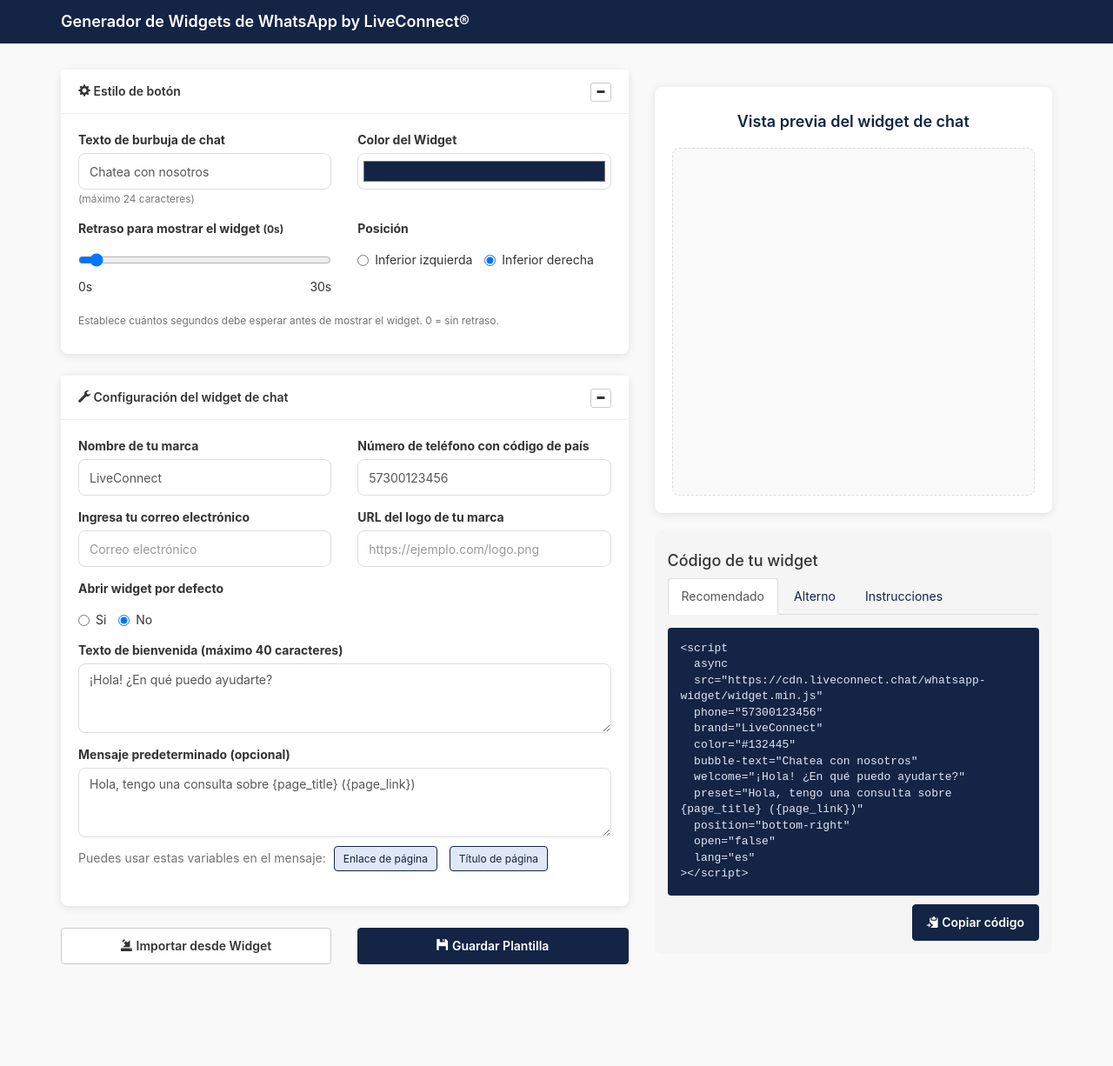
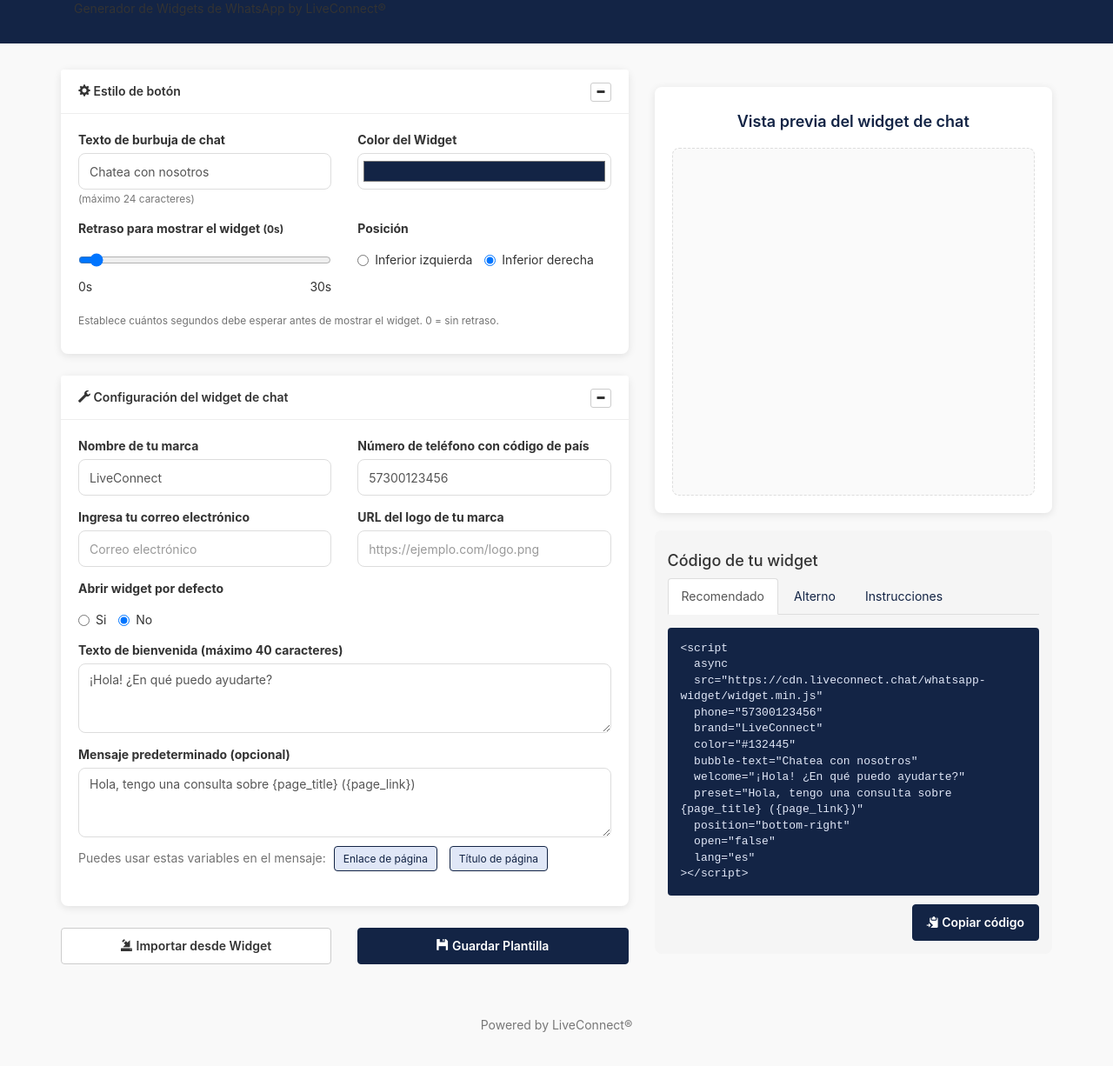
Before and after one commit to Exus-Agencia-Web/whatsapp-widget-generator, a website: page whatsapp-widget/index.html in a window 1280 px wide. Shown: the whole page at 87% size. Before the commit the page ends 1169 px from the top, so only its background shows below. Drawn offline with nearby package versions, Linux system fonts and the light colour scheme.

Commit message:
Agregar enlaces a LiveConnect en la navbar y el pie de página

```diff
--- a/whatsapp-widget/index.html
+++ b/whatsapp-widget/index.html
@@ -298,7 +298,7 @@
     <nav class="navbar navbar-default">
         <div class="container">
             <div class="navbar-header">
-                <a class="navbar-brand" href="#">
+                <a class="navbar-brand" href="https://liveconnect.chat?utm_source=wa-widget-generator&utm_medium=navbar&utm_campaign=widget-generator"></a>
                     <span class="hidden-xs">Generador de </span>
                     Widgets de WhatsApp
                     by LiveConnect®
@@ -522,6 +522,9 @@
             </div>
         </div>
     </div>
+    <footer class="text-center" style="padding:20px 0;"><br><br>
+        <a href="https://liveconnect.chat?utm_source=wa-widget-generator&utm_medium=footer&utm_campaign=widget-generator" class="text-muted" target="_blank">Powered by LiveConnect®</a>
+    </footer>
 
     <!-- Alerta de copiado -->
     <div class="alert alert-success" ng-class="{'show': showCopyAlert}">
```
